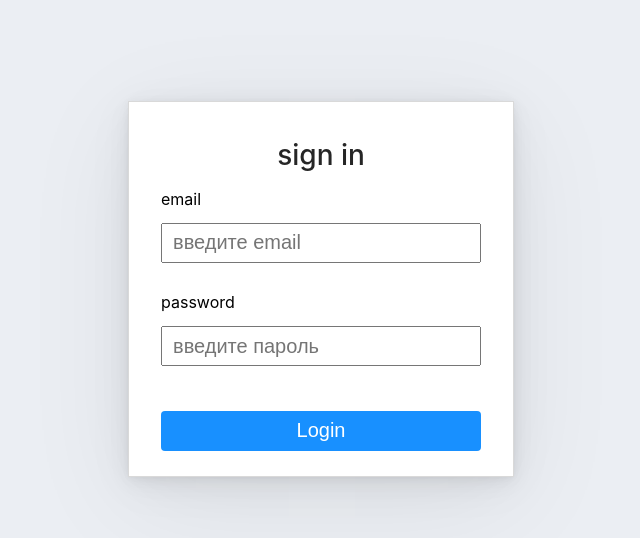
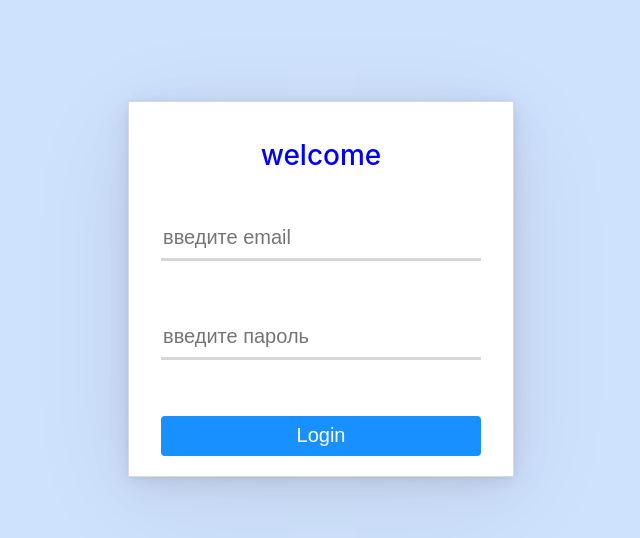
Before and after one commit to WhiteDazzle/sign-in-example, a React (Create React App) app: page / in a window 1280 px wide. Shown: the top 538 px of the page, without its empty margins (319-959 px from the left). Built offline with nearby package versions, Linux system fonts and the light colour scheme.

Commit message:
add animation and styles

```diff
--- a/src/components/app/app.module.scss
+++ b/src/components/app/app.module.scss
@@ -2,7 +2,7 @@
   padding-top: 1px;
   height: 100vh;
   box-sizing: border-box;
-  background-color: #ebeef3;
+  background-color: rgb(207, 226, 253);
 }
 
 .signIn-form-wrapper {
--- a/src/components/blocks/form-input.module.scss
+++ b/src/components/blocks/form-input.module.scss
@@ -2,22 +2,67 @@
   height: 100%;
 }
 
-.title {
-  font-style: normal;
-  font-weight: 400;
-  font-size: 16px;
-  line-height: 22px;
-}
-
 .input {
   box-sizing: border-box;
-  padding-left: 10px;
   width: 100%;
   height: 40px;
   font-size: 20px;
+  border: none;
+  &:focus {
+    outline: none;
+  }
   //&:invalid {
   //  border: 2px solid red;
   //}
+}
+
+@keyframes load {
+  0% {
+    width: 0;
+  }
+  100% {
+    width: 100%;
+  }
+}
+
+@keyframes unload {
+  0% {
+    width: 100%;
+  }
+  100% {
+    width: 0;
+  }
+}
+
+.underline-wrapper {
+  width: 100%;
+  height: 3px;
+  background-color: rgb(214, 214, 214);
+}
+
+.underline {
+  &--focus {
+    height: 3px;
+    width: 0;
+    animation: load 0.5s normal forwards;
+    background: blue;
+  }
+  &--defocus {
+    height: 3px;
+    width: 0;
+    animation: unload 0.5s normal forwards;
+    background: blue;
+  }
+  &--error {
+    position: relative;
+    top: -3px;
+    z-index: 1;
+    height: 3px;
+    width: 0;
+    animation: load 0.5s normal forwards;
+    animation-delay: 0.5s;
+    background: red;
+  }
 }
 
 .error-message {
--- a/src/components/blocks/form-input.tsx
+++ b/src/components/blocks/form-input.tsx
@@ -3,7 +3,6 @@ import {useState} from "react";
 
 type props = {
     type: string;
-    title: string;
     placeholder: string;
     name: string;
     value: string;
@@ -12,14 +11,23 @@ type props = {
 }
 
 const FormInput = (props:props) => {
+    const [underlineClass, setUnderlineClass] = useState('')
     const [validationMessage, setValidateMessage] = useState('')
-    const {type, title, placeholder, name, value, changeValue, validationCheck} = props;
+    const {type, placeholder, name, value, changeValue, validationCheck} = props;
     return <label className={styles.label}>
-        <h2 className={styles.title}> {title} </h2>
         <input value={value} name={name} type={type} placeholder={placeholder} required className={styles.input}
+               onFocus={()=> {setUnderlineClass('underline--focus')}
+               }
                onChange={(e)=> {changeValue(e.target.value)
                    setValidateMessage('')}}
-               onBlur={()=> setValidateMessage(validationCheck(value))}/>
+               onBlur={()=> {
+                   setValidateMessage(validationCheck(value));
+                   setUnderlineClass('underline--defocus')
+               }}/>
+        <div className={styles['underline-wrapper']}>
+            <div className={styles[underlineClass]}></div>
+            <div className={validationMessage && styles['underline--error']}></div>
+        </div>
         {validationMessage && <div className={styles['error-message']}>{validationMessage}</div>}
     </label>
 }
--- a/src/components/layouts/signIn-form/signIn-form.module.scss
+++ b/src/components/layouts/signIn-form/signIn-form.module.scss
@@ -1,26 +1,29 @@
 .signIn-form {
   box-sizing: border-box;
   padding: 20px 32px 20px 32px;
+  height: 100%;
+  display: flex;
+  flex-direction: column;
+  justify-content: space-between;
 }
 
 .title {
+  margin-bottom: 40px;
   text-align: center;
   font-style: normal;
   font-weight: 500;
   font-size: 28px;
   line-height: 28px;
-  color: #262626;
+  color: blue;
 }
 
 .input-wrapper {
-  margin-top: 10px;
   height: 90px;
  }
 
 .input-submit {
   width: 100%;
   height: 40px;
-  margin-top: 30px;
   font-size: 20px;
   color: white;
   background: #1890FF;
--- a/src/components/layouts/signIn-form/signIn-form.tsx
+++ b/src/components/layouts/signIn-form/signIn-form.tsx
@@ -9,14 +9,13 @@ const SignInForm = () => {
   const [passwordValue, setPasswordValue] = useState("");
   return (
     <form className={styles["signIn-form"]}>
-      <h1 className={styles.title}> sign in</h1>
+      <h1 className={styles.title}> welcome</h1>
       <div className={styles["input-wrapper"]}>
         <FormInput
           value={emailValue}
           changeValue={setEmailValue}
           name="email"
           type="email"
-          title="email"
           placeholder="введите email"
           validationCheck={emailValidation}
         />
@@ -27,7 +26,6 @@ const SignInForm = () => {
           changeValue={setPasswordValue}
           name="password"
           type="password"
-          title="password"
           placeholder="введите пароль"
           validationCheck={passwordValidation}
         />
```
